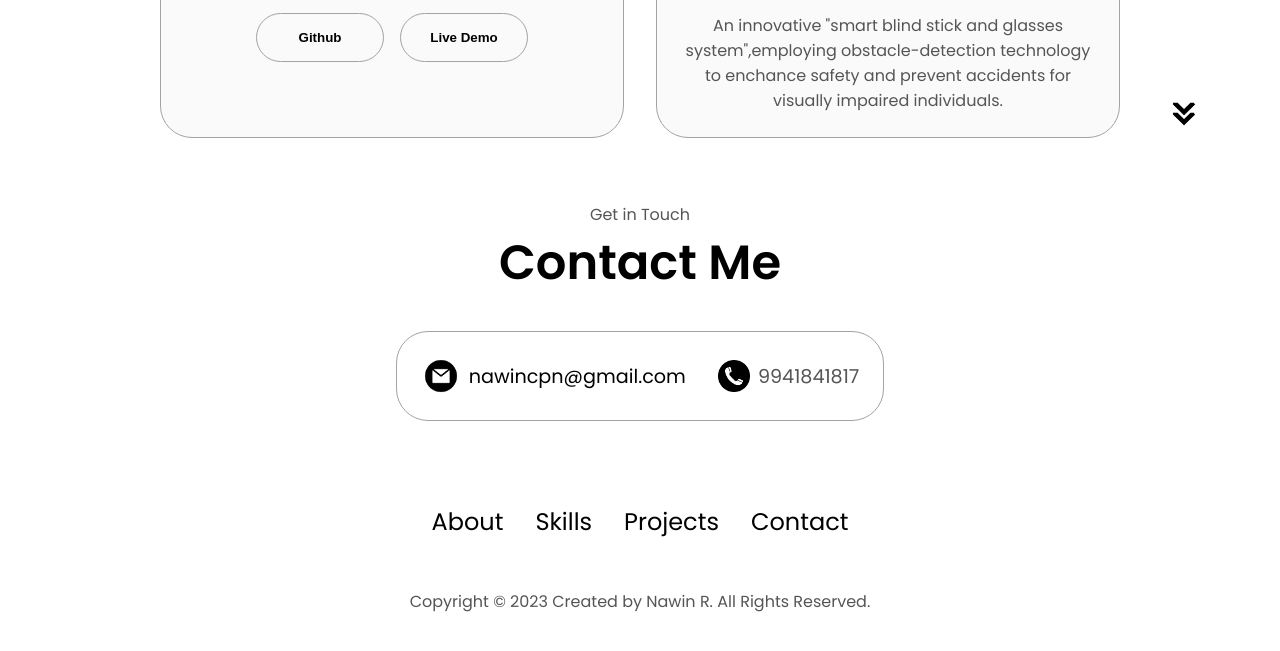
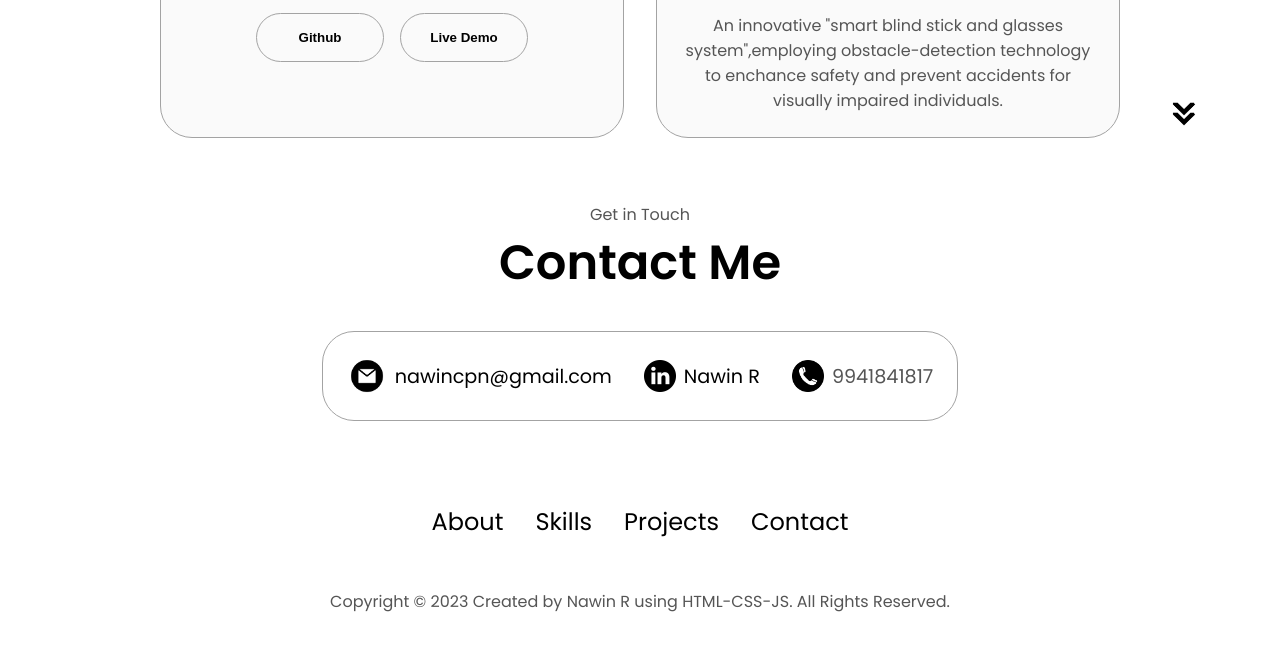
Before and after one commit to nawi-n/html-js-css-portfolio, a plain HTML site: page index.html in a window 1280 px wide. Shown: the part 2958-3609 px from the top of the page. Drawn offline with Linux system fonts and the light colour scheme.

Commit message:
finished color change and added in

```diff
--- a/index.html
+++ b/index.html
@@ -261,6 +261,14 @@
         </div>
         <div class="contact-info-container">
           <img
+            src="./assets/linkedin.png"
+            alt="LinkedIn icon"
+            class="icon contact-icon"
+          />
+          <p><a href="https://www.linkedin.com/in/nawin-r-296468273/">Nawin R</a></p>
+        </div>
+        <div class="contact-info-container">
+          <img
             src="./assets/call.png"
             alt="call icon"
             class="icon contact-icon"
@@ -280,7 +288,7 @@
           </ul>
         </div>
       </nav>
-      <p>Copyright &#169; 2023 Created by Nawin R. All Rights Reserved.</p>
+      <p>Copyright &#169; 2023 Created by Nawin R using HTML-CSS-JS. All Rights Reserved.</p>
     </footer>
     <script src="script.js"></script>
   </body>
```
Also changed, not shown: 1 other file.
